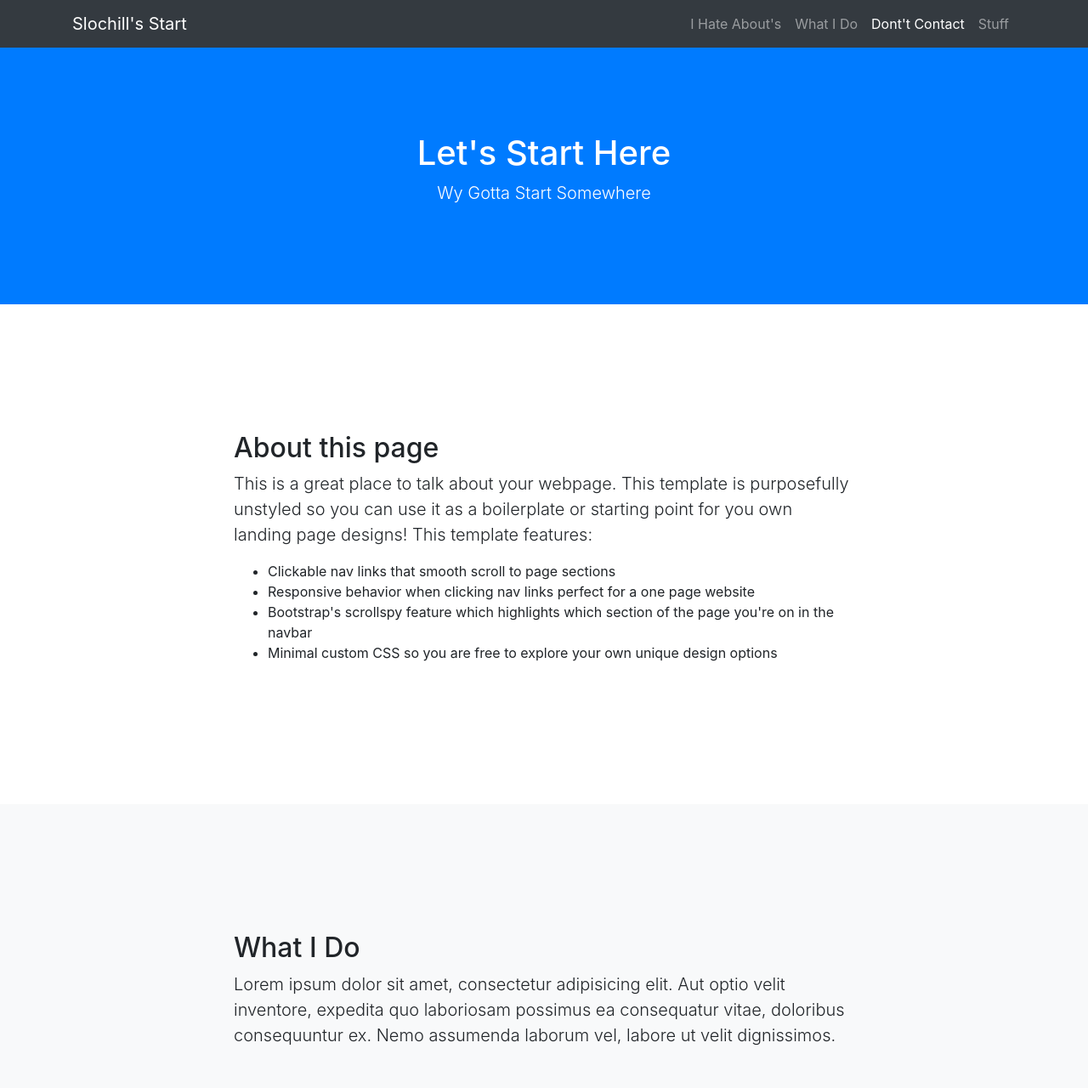
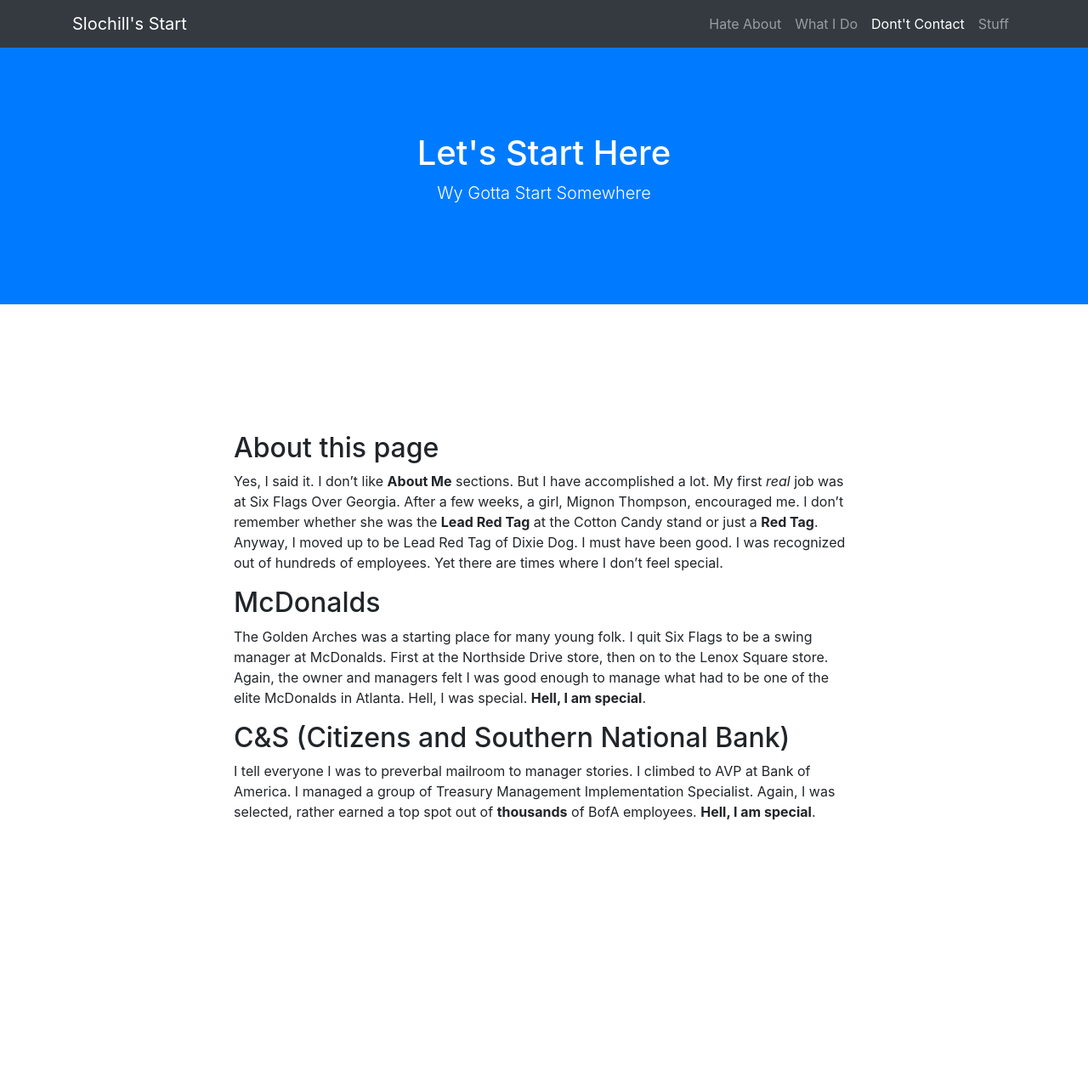
Before and after one commit to slocode/site, a website with bundled scripts: page index.html in a window 1280 px wide. Shown: the top 1280 px of the page at 85% size. Built offline with nearby package versions, Linux system fonts and the light colour scheme.

Commit message:
Replace about section

```diff
--- a/index.html
+++ b/index.html
@@ -32,7 +32,7 @@
       <div class="collapse navbar-collapse" id="navbarResponsive">
         <ul class="navbar-nav ml-auto">
           <li class="nav-item">
-            <a class="nav-link js-scroll-trigger" href="#about">I Hate About's</a>
+            <a class="nav-link js-scroll-trigger" href="#about">Hate About</a>
           </li>
           <li class="nav-item">
             <a class="nav-link js-scroll-trigger" href="#services">What I Do</a>
@@ -55,8 +55,28 @@
     </div>
   </header>
 
-<!-- I Hate About's -->
+  <!-- I Hate About Us -->
 
+  <section id="about">
+    <div class="container">
+      <div class="row">
+        <div class="col-lg-8 mx-auto">
+          <h2>About this page</h2>
+          <p>Yes, I said it. I don’t like <strong>About Me</strong> sections. But I have accomplished a lot. My first <em>real</em> job was at Six Flags Over Georgia. After a few weeks, a girl, Mignon Thompson, encouraged me. I don’t remember whether she was the <strong>Lead Red Tag</strong> at the Cotton Candy stand or just a <strong>Red Tag</strong>. Anyway, I moved up to be Lead Red Tag of Dixie Dog. I must have been good. I was recognized out of hundreds of employees. Yet there are times where I don’t feel special.</p>
+
+<h2 id="mcdonalds">McDonalds</h2>
+
+<p>The Golden Arches was a starting place for many young folk. I quit Six Flags to be a swing manager at McDonalds. First at the Northside Drive store, then on to the Lenox Square store. Again, the owner and managers felt I was good enough to manage what had to be one of the elite McDonalds in Atlanta. Hell, I was special. <strong>Hell, I am special</strong>.</p>
+
+<h2 id="cscitizensandsouthernnationalbank">C&amp;S (Citizens and Southern National Bank)</h2>
+
+<p>I tell everyone I was to preverbal mailroom to manager stories. I climbed to AVP at Bank of America. I managed a group of Treasury Management Implementation Specialist. Again, I was selected, rather earned a top spot out of <strong>thousands</strong> of BofA employees. <strong>Hell, I am special</strong>.</p>
+        </div>
+      </div>
+    </div>
+  </section>
+
+    <!-- Original About section -->
   <section id="about">
       <div class="container">
         <div class="row">
@@ -73,6 +93,8 @@
         </div>
       </div>
     </section>
+    <!-- /End Orignal About section -->
+
 
   <!-- What I do -->
 
```
Also changed, not shown: 1 other file. Lines whose indentation alone changed are shown as unchanged.
